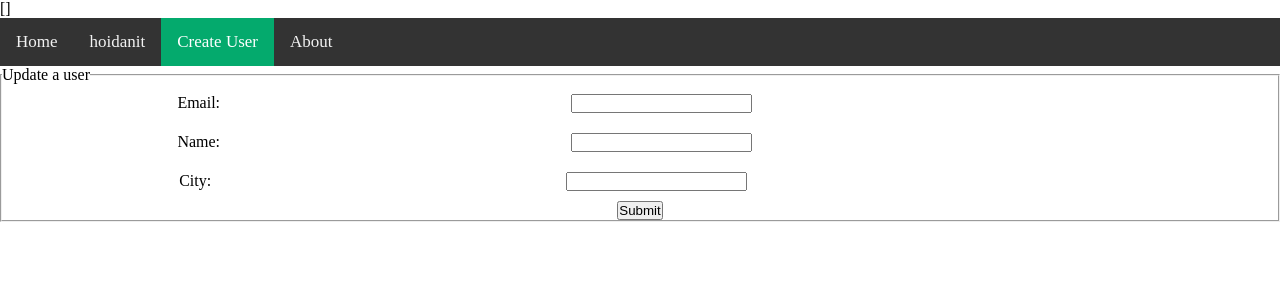
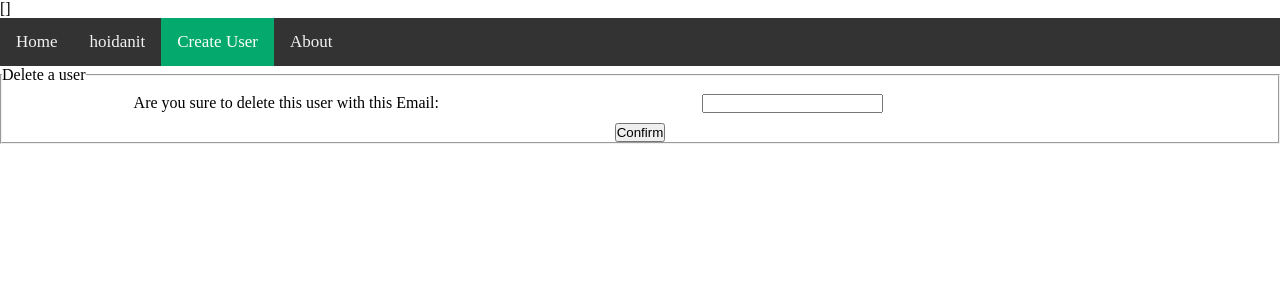
Before and after one commit to phnik/learn-nodejs-101, a Node project: template src/views/delete.ejs in a window 1280 px wide. Shown: the top 300 px of the page. Run offline with Node 20 templates, Linux system fonts and the light colour scheme; the template is opened without the code that fills it, so the values that code supplies are empty.

Commit message:
DONE CRUD

```diff
--- a/src/public/css/homepage.css
+++ b/src/public/css/homepage.css
@@ -55,3 +55,7 @@
 .d-none {
   display: none;
 }
+
+.delete {
+  display: inline-block;
+}
--- a/src/routes/web.js
+++ b/src/routes/web.js
@@ -1,15 +1,15 @@
 const express = require('express')
-const { getHomepage, getHoiDanIt, createUser, getCreateUser, getUpdatePage, postUpdateUser, postDeleteUser } = require('../controllers/homeController')
+const { getHomepage, getHoiDanIt, createUser, getCreateUser, getUpdatePage, postUpdateUser, postDeleteUser, postHandleRemoveUser } = require('../controllers/homeController')
 
 const router = express.Router();
 
 router.get('/', getHomepage);
 router.get('/hoidanit', getHoiDanIt);
-// router.get('/testform', getForm)
 router.get('/create', getCreateUser)
 router.post('/create-user', createUser)
 router.get('/update/:id', getUpdatePage);
 router.post('/update-user', postUpdateUser)
 router.post('/delete-user/:id', postDeleteUser)
-// router.get('/delete')
+router.post('/delete-user', postHandleRemoveUser)
+
 module.exports = router;
--- a/src/views/delete.ejs
+++ b/src/views/delete.ejs
@@ -9,7 +9,7 @@
 </head>
 
 <body>
-    <%= JSON.stringify(userEdit) %>
+    <%= JSON.stringify(user) %>
         <div class="topnav">
             <a href="/">Home</a>
             <a href="/hoidanit">hoidanit</a>
@@ -17,26 +17,19 @@
             <a href="#about">About</a>
         </div>
 
-        <form action="/update-user" method="POST">
+        <form action="/delete-user" method="POST">
             <fieldset>
-                <legend>Update a user</legend>
+                <legend>Delete a user</legend>
                 <div class="input-group d-none">
                     <label for="Id">Id: </label>
-                    <input type="text" name="id" id="Id" value="<%= userEdit.id%>"><br>
+                    <input type="text" name="id" id="Id" value="<%= user.id%>"><br>
                 </div>
                 <div class="input-group">
-                    <label for="email">Email: </label>
-                    <input type="text" name="email" id="email" value="<%= userEdit.email%>"><br>
+                    <label for="email">Are you sure to delete this user with this Email: </label>
+                    <input type="text" name="email" id="email" value="<%= user.email%>"><br>
                 </div>
-                <div class="input-group">
-                    <label for="myName">Name: </label>
-                    <input type="text" name="myName" id="myName" value="<%= userEdit.name%>"><br>
-                </div>
-                <div class="input-group">
-                    <label for="city">City: </label>
-                    <input type="text" name="city" id="city" value="<%= userEdit.city%>"><br>
-                </div>
-                <input type="submit" id="submit">
+
+                <input type="submit" id="submit" value="Confirm">
             </fieldset>
         </form>
 </body>
```
Also changed, not shown: src/controllers/homeController.js (+14 -23 lines), src/services/CRUDService.js (+10 -3 lines), src/views/home.ejs (+5 -24 lines).
